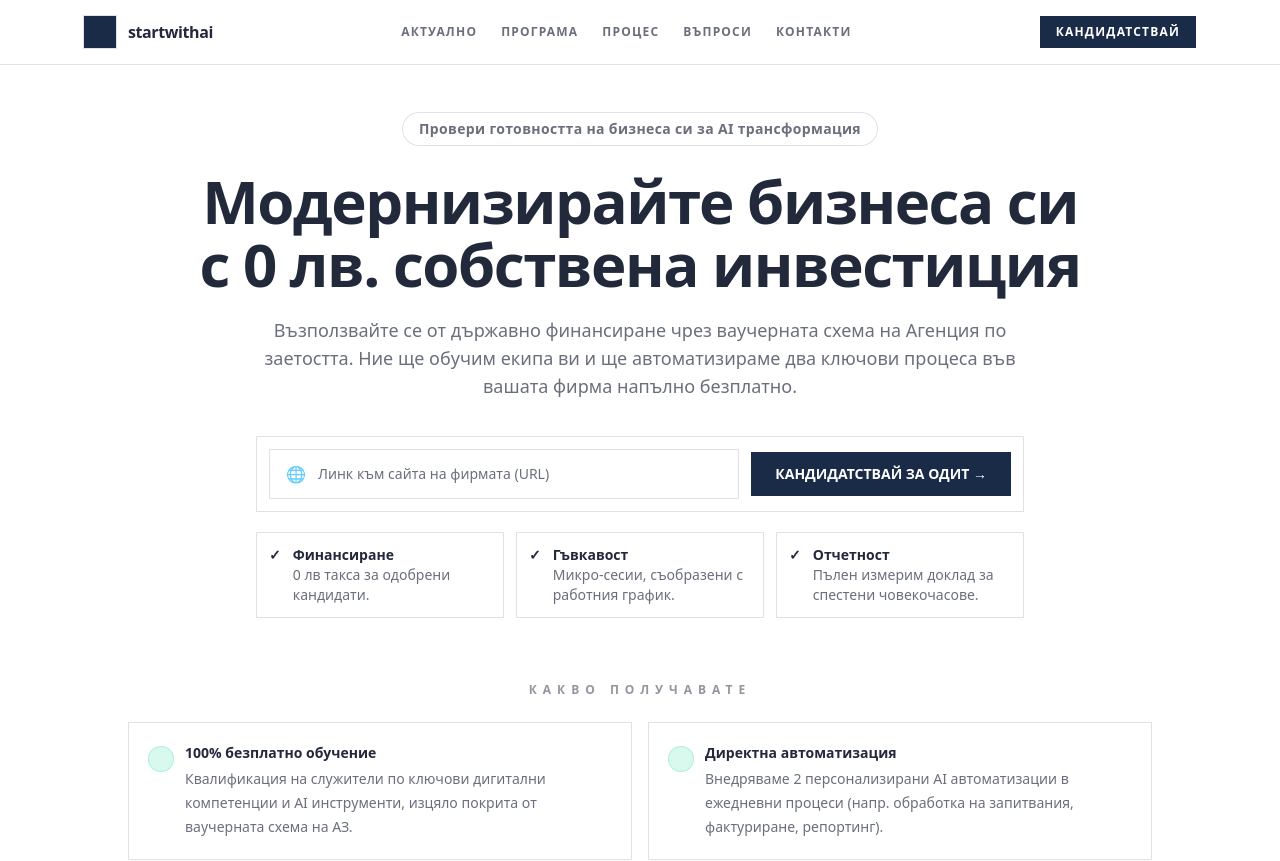
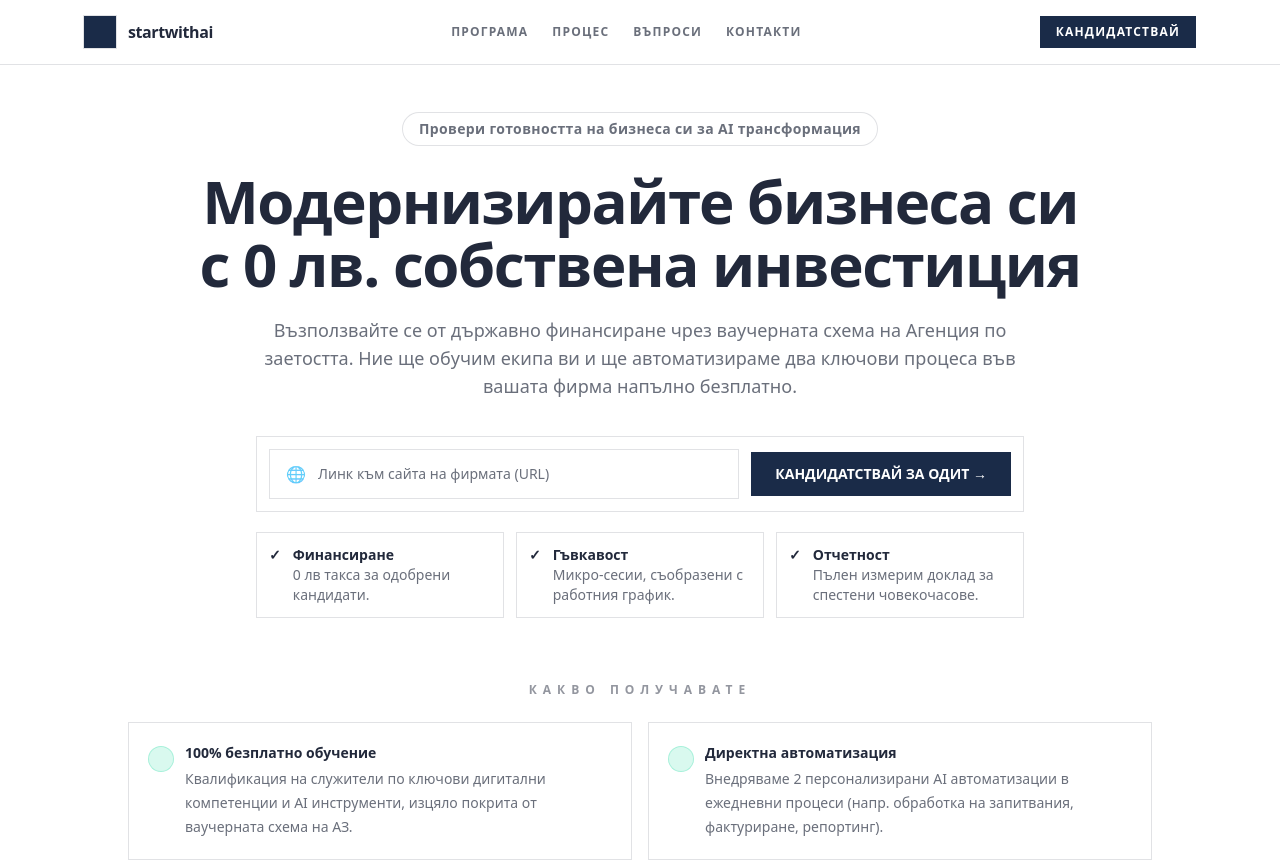
Before and after one commit to simeon619619619619-create/startwithai, a Next.js app: page / in a window 1280 px wide. Shown: the top 861 px of the page. Built offline with nearby package versions, Linux system fonts and the light colour scheme; no server answers.

Commit message:
Nav: remove 'Актуално' link

```diff
--- a/src/app/page.tsx
+++ b/src/app/page.tsx
@@ -222,7 +222,6 @@ export default function HomePage() {
             <div className="font-semibold tracking-tight text-[color:var(--text)]">startwithai</div>
           </div>
           <nav className="hidden items-center gap-6 text-xs font-semibold uppercase tracking-widest text-[color:var(--muted)] md:flex">
-            <a className="hover:text-[color:var(--text)]" href="#aktualno">Актуално</a>
             <a className="hover:text-[color:var(--text)]" href="#program">Програма</a>
             <a className="hover:text-[color:var(--text)]" href="#process">Процес</a>
             <a className="hover:text-[color:var(--text)]" href="#faq">Въпроси</a>
```
